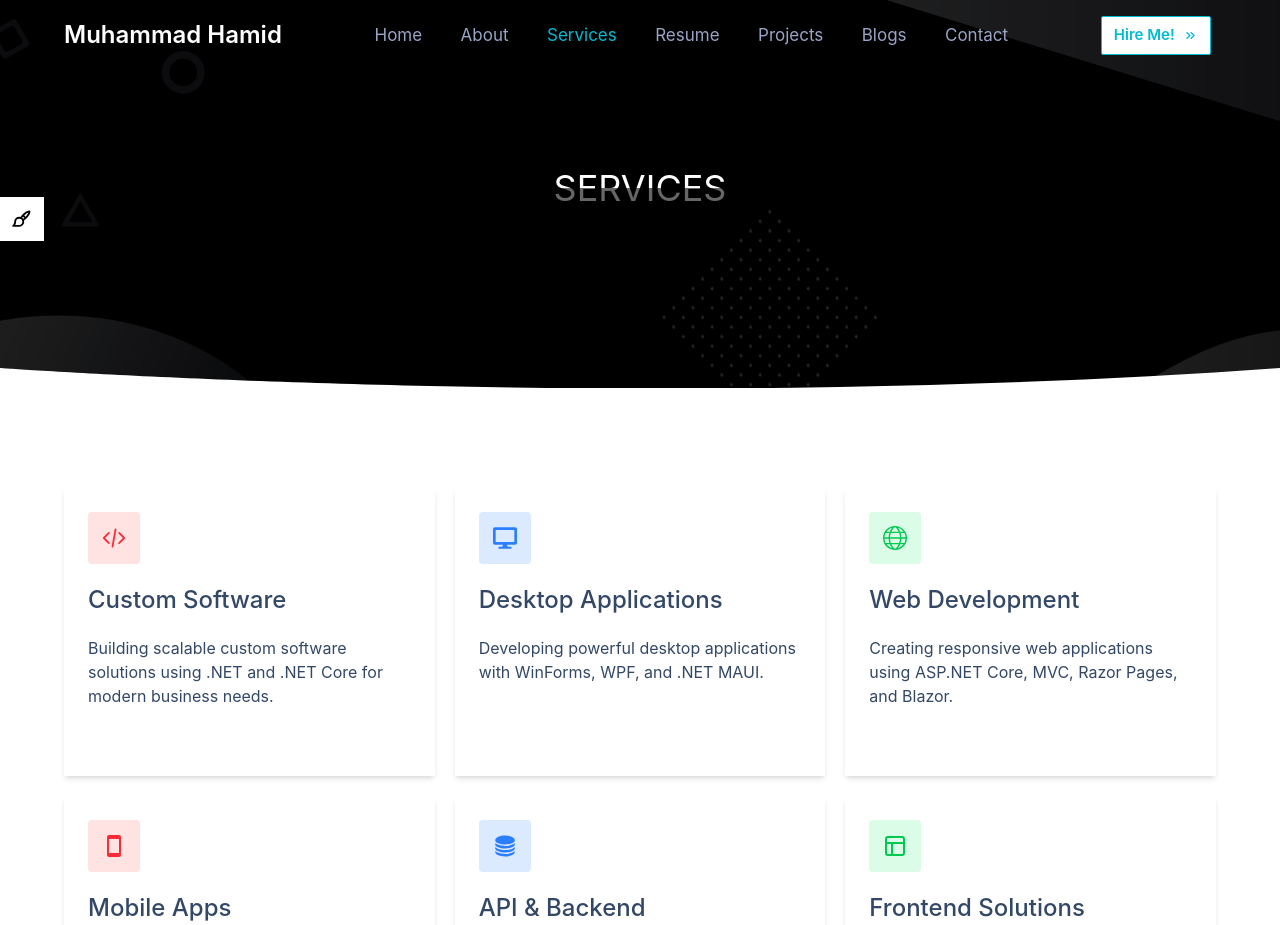
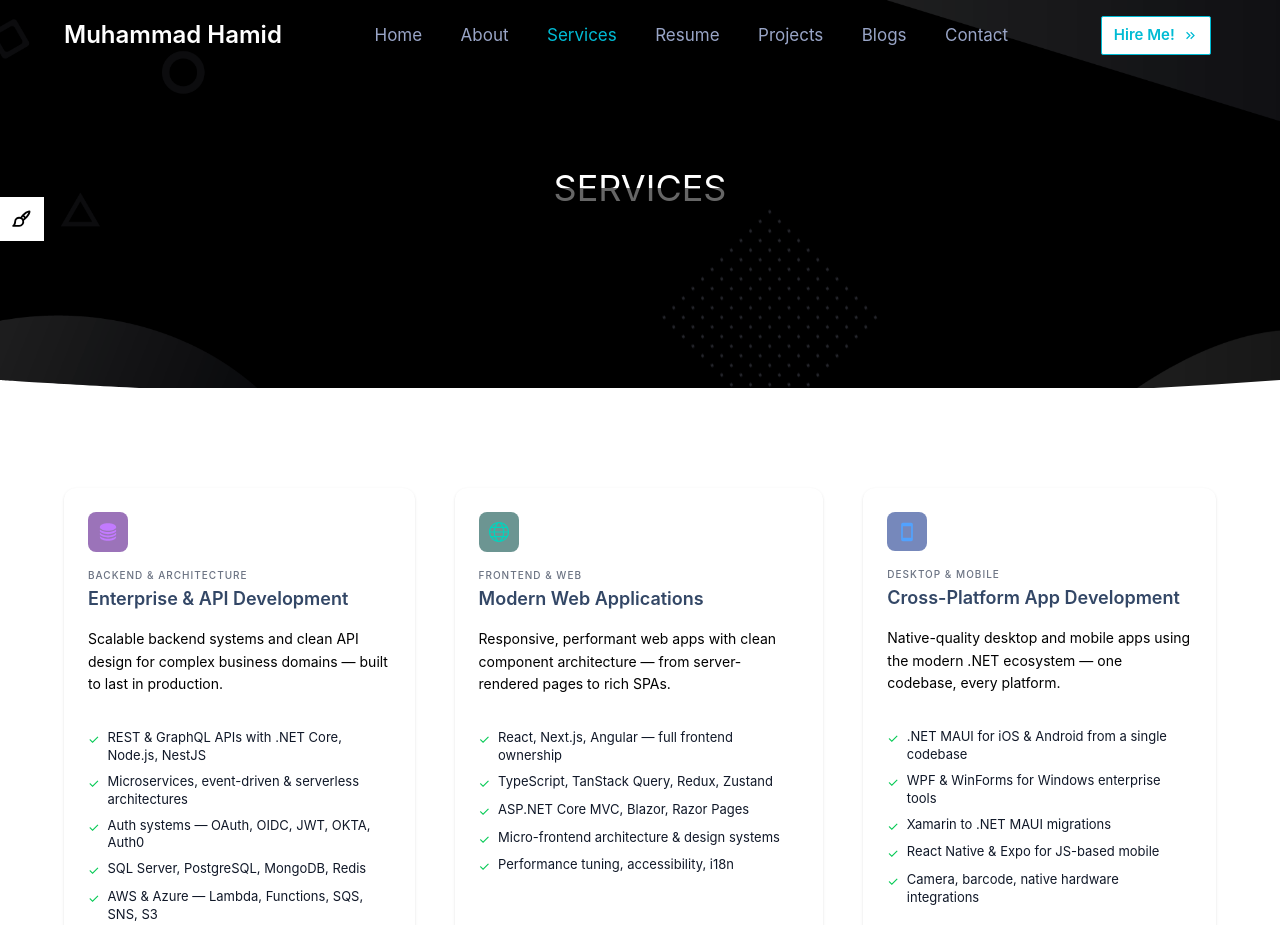
Before and after one commit to rohailahmaddev/Selfown, a React (Vite) app: page /services in a window 1280 px wide. Shown: the top 925 px of the page. Built offline with nearby package versions, Linux system fonts and the light colour scheme.

Commit message:
update about page

```diff
--- a/src/components/ContanctForm.jsx
+++ b/src/components/ContanctForm.jsx
@@ -5,13 +5,13 @@ import image from "../assets/testi-pet.png";
 import { useContext } from "react";
 import { Data } from "../context/Store";
 
-export const ContactForm = ({ section = "section" }) => {
+export const ContactForm = () => {
 
   const {btnColor} = useContext(Data)
 
   return (
     <section
-      className={`container flex items-center justify-center pt-25 pb-40 md:${section}`}
+      className={`container flex items-center justify-center pt-25 pb-40 section`}
     >
       <div className="w-[90%] bg-white md:shadow-md rounded flex flex-col md:flex-row">
         <div className="w-full md:w-[70%] flex flex-col gap-6 p-5">
--- a/src/components/NavBar.jsx
+++ b/src/components/NavBar.jsx
@@ -50,7 +50,7 @@ export const NavBar = ({ scroll }) => {
       <div className="w-[90%] flex items-center justify-between py-2 md:py-4 ">
 
         <div className="flex items-center justify-center">
-          <p className={`block font-semibold text-xl md:text-2xl ${isHome || scroll ? " herotext_color md:block" : "text-white"}`}>Muhammad Hamid</p>
+          <p className={`block font-semibold text-xl md:text-2xl ${isHome || scroll ? " herotext_color md:block" : "text-black md:text-white"}`}>Muhammad Hamid</p>
         </div>
 
         <div className="hidden md:flex w-[55%]">
--- a/src/components/PersonalDetail.jsx
+++ b/src/components/PersonalDetail.jsx
@@ -22,7 +22,7 @@ export const PersonalDetail = ({
   ];
   return (
     <section className="container flex items-center justify-center">
-      <div className={` ${displayProperty} md:w-[90%] pt-25 gap-10 md:gap-30`}>
+      <div className={` ${displayProperty} md:w-[90%] pt-25 gap-10 md:gap-15`}>
         <div className={`col-1 flex flex-col gap-5 md:${col1Width}`}>
           <h2 className="herotext_color w-full font-semibold personal_det text-[26px]  relative">
             Personal Details
--- a/src/components/ProjectsMenu.jsx
+++ b/src/components/ProjectsMenu.jsx
@@ -4,7 +4,7 @@ import { Projects } from "./Projects";
 
 const menu = ["All", ".NET", "C#", "Next.JS"];
 
-export const ProjectMenu = ({ display }) => {
+export const ProjectMenu = ({ display=true }) => {
   const [activeTab, setActiveTab] = useState(0);
   const [activeMenu, setActiveMenu] = useState("All");
   const handleClick = (i, ele) => {
@@ -12,7 +12,7 @@ export const ProjectMenu = ({ display }) => {
     setActiveMenu(ele);
   };
   return (
-    <section className="container flex items-center justify-center pb-25">
+    <section className={`container flex items-center justify-center pb-25 ${display?"pt-25":""}`}>
       <div className="w-[90%] flex flex-col items-center justify-center">
         {display && (
           <SerEdu
@@ -23,7 +23,7 @@ export const ProjectMenu = ({ display }) => {
             }
           />
         )}
-        <div className="pt-25 w-full pb-20">
+        <div className=" pt-25 w-full pb-20">
           <ul className="border-b border-dashed border-b-blue-300 flex items-center">
             {menu.map((ele, i) => {
               return (
--- a/src/components/SectionDivider.jsx
+++ b/src/components/SectionDivider.jsx
@@ -1,8 +1,8 @@
-export const SectionDivider = ({ type = "header", svg, bg }) => {
+export const SectionDivider = ({ top="-top-5", type = "header", svg, bg }) => {
   return (
     <section className={`${type === "footer" ? "container" : "hero_container"} relative`}>
       <div
-        className={`overflow-hidden absolute -top-1 md:-top-5 left-0 -bottom-15 w-full ${bg}`}
+        className={`overflow-hidden absolute -top-2 md:${top} left-0 -bottom-15 w-full ${bg}`}
       >
         {svg}
       </div>
--- a/src/components/ServiceCard.jsx
+++ b/src/components/ServiceCard.jsx
@@ -6,62 +6,152 @@ import { IoServer } from "react-icons/io5";
 import { FiLayout } from "react-icons/fi";
 import { SerEdu } from "./SerEdu";
 
-export const ServicesCard = ({ display = true, bg = "gradient_bg" }) => {
-  const cards = [
+// export const ServicesCard = ({ display = true, bg = "gradient_bg" }) => {
+//   const cards = [
+//     {
+//       bg: "bg-red-100",
+//       text:"text-red-500",
+//       icon: <HiMiniCodeBracket />,
+//       name: "Custom Software",
+//       discription:
+//         "Building scalable custom software solutions using .NET and .NET Core for modern business needs.",
+//     },
+//     {
+//       bg: "bg-blue-100",
+//       text:"text-blue-500",
+//       icon: <FaDesktop />,
+//       name: "Desktop Applications",
+//       discription:
+//         "Developing powerful desktop applications with WinForms, WPF, and .NET MAUI.",
+//     },
+//     {
+//       bg: "bg-green-100",
+//       text:"text-green-500",
+//       icon: <TfiWorld />,
+//       name: "Web Development",
+//       discription:
+//         "Creating responsive web applications using ASP.NET Core, MVC, Razor Pages, and Blazor.",
+//     },
+//     {
+//       bg: "bg-red-100",
+//       text:"text-red-500",
+//       icon: <MdSmartphone />,
+//       name: "Mobile Apps",
+//       discription:
+//         "Cross-platform mobile app development with Xamarin and .NET MAUI for Android and iOS.",
+//     },
+//     {
+//       bg: "bg-blue-100",
+//       text:"text-blue-500",
+//       icon: <IoServer />,
+//       name: "API & Backend",
+//       discription:
+//         "RESTful API development, cloud integration, and backend services with Node.js and Next.js.",
+//     },
+//     {
+//       bg: "bg-green-100",
+//       text:"text-green-500",
+//       icon: <FiLayout />,
+//       name: "Frontend Solutions",
+//       discription:
+//         "Modern frontend development using React, Next.js, Angular, TypeScript, Bootstrap, and Kendo UI.",
+//     },
+//   ];
+//   const array = display ? cards.slice(0, 3) : cards;
+//   return (
+//     <section
+//       className={`container flex items-center justify-center ${bg} ${display ? "pt-25" : "pt-0"}`}
+//     >
+//       <div className="w-[90%] flex items-center justify-center flex-col ">
+//         {display && (
+//           <SerEdu
+//             btn_text={"SERVICES"}
+//             heading={"My Services"}
+//             para={
+//               "Build scalable full stack web applications with modern frontend, backend, and API solutions for fast and seamless digital experiences."}
+//           />
+//         )}{" "}
+//         <div className="pt-25">
+//           <ul
+//             className={`${display ? "grid grid-col-1 md:grid-cols-3" : "grid grid-cols-3 grid-rows-2"} items-center bg-transparent gap-5`}
+//           >
+//             {array.map((ele, index) => {
+//               return (
+//                 <li key={index} className="">
+//                   <div className="shadow-md flex flex-col gap-5 p-6 bg-white pb-15">
+//                     <div className={`${ele.bg} rounded ${ele.text} p-3 w-13 h-13 flex justify-center items-center text-2xl`}>
+//                       {ele.icon}
+//                     </div>
+//                     <h2 className="text-2xl herotext_color font-medium">
+//                       {ele.name}
+//                     </h2>
+//                     <p className="herotext_color h-20">{ele.discription}</p>
+//                   </div>
+//                 </li>
+//               );
+//             })}
+//           </ul>
+//         </div>
+//       </div>
+//     </section>
+//   );
+// };
+
+
+const services = [
   {
-      bg: "bg-red-100",
-      text:"text-red-500",
-      icon: <HiMiniCodeBracket />,
-      name: "Custom Software",
-      discription:
-        "Building scalable custom software solutions using .NET and .NET Core for modern business needs.",
+    icon: <IoServer />,
+    iconBg: "bg-purple-900/60",
+    iconColor: "text-purple-400",
+    label: "Backend & Architecture",
+    title: "Enterprise & API Development",
+    desc: "Scalable backend systems and clean API design for complex business domains — built to last in production.",
+    items: [
+      "REST & GraphQL APIs with .NET Core, Node.js, NestJS",
+      "Microservices, event-driven & serverless architectures",
+      "Auth systems — OAuth, OIDC, JWT, OKTA, Auth0",
+      "SQL Server, PostgreSQL, MongoDB, Redis",
+      "AWS & Azure — Lambda, Functions, SQS, SNS, S3",
+    ],
+    tags: [".NET Core", "Node.js", "C#", "Azure", "AWS"],
   },
   {
-      bg: "bg-blue-100",
-      text:"text-blue-500",
-      icon: <FaDesktop />,
-      name: "Desktop Applications",
-      discription:
-        "Developing powerful desktop applications with WinForms, WPF, and .NET MAUI.",
+    icon: <TfiWorld />,
+    iconBg: "bg-teal-900/60",
+    iconColor: "text-teal-400",
+    label: "Frontend & Web",
+    title: "Modern Web Applications",
+    desc: "Responsive, performant web apps with clean component architecture — from server-rendered pages to rich SPAs.",
+    items: [
+      "React, Next.js, Angular — full frontend ownership",
+      "TypeScript, TanStack Query, Redux, Zustand",
+      "ASP.NET Core MVC, Blazor, Razor Pages",
+      "Micro-frontend architecture & design systems",
+      "Performance tuning, accessibility, i18n",
+    ],
+    tags: ["React", "Next.js", "TypeScript", "Blazor"],
   },
   {
-      bg: "bg-green-100",
-      text:"text-green-500",
-      icon: <TfiWorld />,
-      name: "Web Development",
-      discription:
-        "Creating responsive web applications using ASP.NET Core, MVC, Razor Pages, and Blazor.",
-    },
-    {
-      bg: "bg-red-100",
-      text:"text-red-500",
     icon: <MdSmartphone />,
-      name: "Mobile Apps",
-      discription:
-        "Cross-platform mobile app development with Xamarin and .NET MAUI for Android and iOS.",
-    },
-    {
-      bg: "bg-blue-100",
-      text:"text-blue-500",
-      icon: <IoServer />,
-      name: "API & Backend",
-      discription:
-        "RESTful API development, cloud integration, and backend services with Node.js and Next.js.",
-    },
-    {
-      bg: "bg-green-100",
-      text:"text-green-500",
-      icon: <FiLayout />,
-      name: "Frontend Solutions",
-      discription:
-        "Modern frontend development using React, Next.js, Angular, TypeScript, Bootstrap, and Kendo UI.",
+    iconBg: "bg-blue-900/60",
+    iconColor: "text-blue-400",
+    label: "Desktop & Mobile",
+    title: "Cross-Platform App Development",
+    desc: "Native-quality desktop and mobile apps using the modern .NET ecosystem — one codebase, every platform.",
+    items: [
+      ".NET MAUI for iOS & Android from a single codebase",
+      "WPF & WinForms for Windows enterprise tools",
+      "Xamarin to .NET MAUI migrations",
+      "React Native & Expo for JS-based mobile",
+      "Camera, barcode, native hardware integrations",
+    ],
+    tags: [".NET MAUI", "WPF", "React Native", "WinForms"],
   },
 ];
-  const array = display ? cards.slice(0, 3) : cards;
+
+export const ServicesCard = ({ display = true, bg = "gradient_bg" }) => {
   return (
-    <section
-      className={`container flex items-center justify-center ${bg} ${display ? "pt-25" : "pt-0"}`}
-    >
+    <section className={`container flex items-center justify-center ${bg} ${display ? "pt-25" : "pt-0"}`}>
       <div className="w-[90%] flex items-center justify-center flex-col ">
         {display && (
           <SerEdu
@@ -70,29 +160,52 @@ export const ServicesCard = ({ display = true, bg = "gradient_bg" }) => {
             para={
               "Build scalable full stack web applications with modern frontend, backend, and API solutions for fast and seamless digital experiences."}
           />
-        )}{" "}
-        <div className="pt-25">
-          <ul
-            className={`${display ? "grid grid-col-1 md:grid-cols-3" : "grid grid-cols-3 grid-rows-2"} items-center bg-transparent gap-5`}
+        )}
+        <div className="pt-25 flex items-center flex-col md:flex-row gap-10 bg-transparent">
+          {services.map((s, i) => (
+            <div
+              key={i}
+              className="bg-white shadow-sm flex-col rounded-xl p-6 flex gap-4 md:h-130"
             >
-            {array.map((ele, index) => {
-              return (
-                <li key={index} className="">
-                  <div className="shadow-md flex flex-col gap-5 p-6 bg-white pb-15">
-                    <div className={`${ele.bg} rounded ${ele.text} p-3 w-13 h-13 flex justify-center items-center text-2xl`}>
-                      {ele.icon}
+              <div className={`w-10 h-10 rounded-lg flex items-center justify-center text-xl ${s.iconBg} ${s.iconColor}`}>
+                {s.icon}
               </div>
-                    <h2 className="text-2xl herotext_color font-medium">
-                      {ele.name}
-                    </h2>
-                    <p className="herotext_color h-20">{ele.discription}</p>
+              <div>
+                <p className="text-[10px] uppercase tracking-widest text-gray-500 font-medium">
+                  {s.label}
+                </p>
+                <h3 className="text-lg font-semibold herotext_color  leading-snug mt-1">
+                  {s.title}
+                </h3>
               </div>
+
+              <p className="text-sm text-black leading-relaxed">{s.desc}</p>
+
+              <hr className="border-white/8" />
+
+              <ul className="flex flex-col gap-2">
+                {s.items.map((item, j) => (
+                  <li key={j} className="flex items-start gap-2 text-[13px] text-gray-900 leading-snug">
+                    <span className="text-green-500 mt-0.5">✓</span>
+                    {item}
                   </li>
-              );
-            })}
+                ))}
               </ul>
+
+              <div className="flex flex-wrap gap-2 mt-auto pt-1">
+                {s.tags.map((tag, j) => (
+                  <span
+                    key={j}
+                    className="text-[11px] font-medium bg-blue-100 px-2.5 py-1 rounded-md text-gray-900"
+                  >
+                    {tag}
+                  </span>
+                ))}
+              </div>
+            </div>
+          ))}
         </div>
       </div>
     </section>
   );
-};
+}
```
Also changed, not shown: src/components/AboutEdu.jsx (+40 -77 lines), src/components/Eductaions.jsx (+31 -22 lines), src/components/StickerBadje.jsx (+6 -5 lines), src/index.css (+87 -33 lines), src/pages/Home.jsx (+4 -4 lines). Lines whose indentation alone changed are shown as unchanged.
